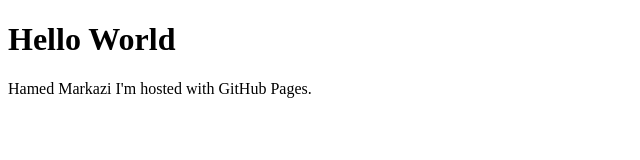
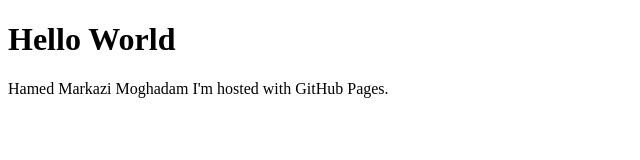
Before and after one commit to HMarkazi/hamedmarkazi.github.io, a plain HTML site: page index.html in a window 1280 px wide. Shown: the whole page, without its empty margins (0-640 px from the left). Drawn offline with Linux system fonts and the light colour scheme.

Commit message:
Update index.html

```diff
--- a/index.html
+++ b/index.html
@@ -2,6 +2,6 @@
 <html>
 <body>
 <h1>Hello World</h1>
-<p> Hamed Markazi I'm hosted with GitHub Pages.</p>
+<p> Hamed Markazi Moghadam I'm hosted with GitHub Pages.</p>
 </body>
 </html>
```
